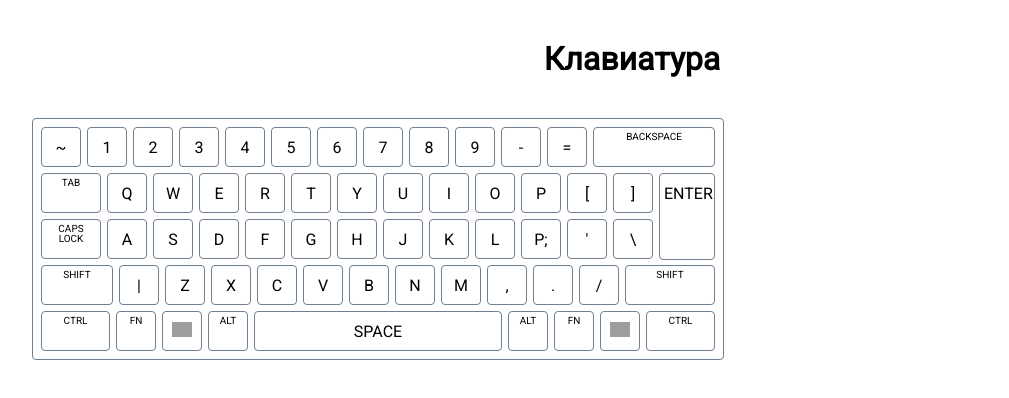
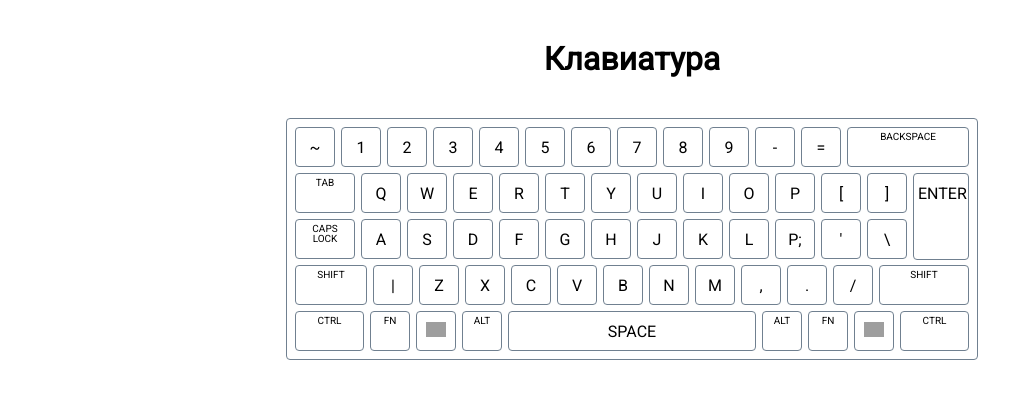
Before and after one commit to IvanPolitanskyi/Keyboard, a plain HTML site: page index.html in a window 1280 px wide. Shown: the whole page, without its empty margins (8-1017 px from the left). Drawn offline with Linux system fonts and the light colour scheme; grey boxes are pictures that could not be loaded.

Commit message:
Block keyboard now in center

```diff
--- a/style.css
+++ b/style.css
@@ -26,6 +26,8 @@ h1 {
     border-radius: 4px;
     width: 692px;
     position: relative;
+    margin: 0 auto; /*Задавая автоматические отступы по бокам я*/
+    /*переместить блок на центр.*/
 }
 
 .line::after {
```
